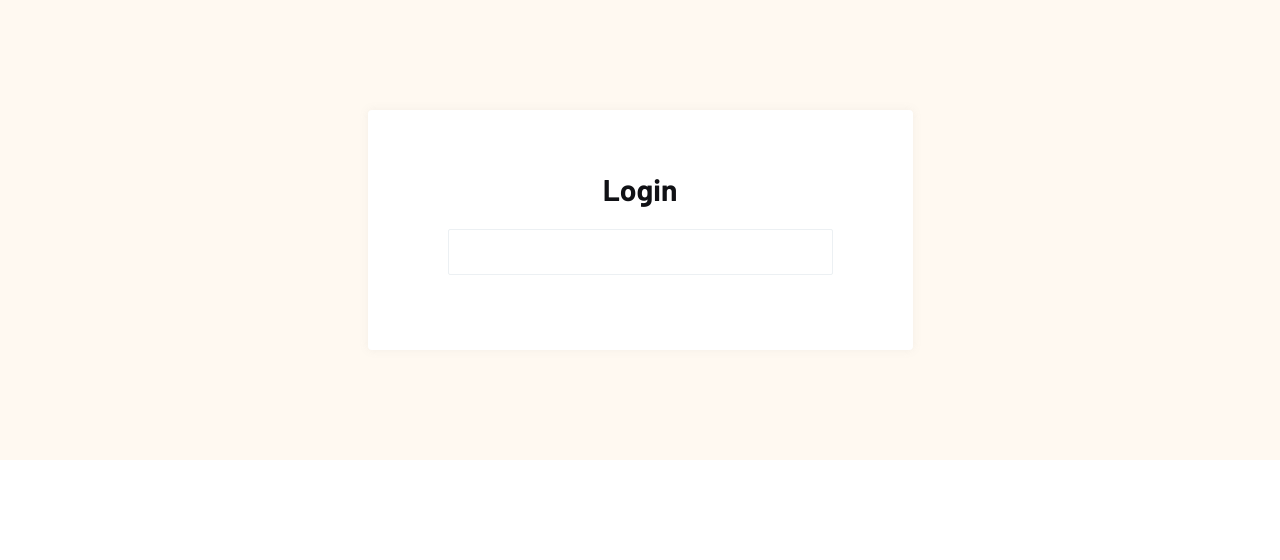
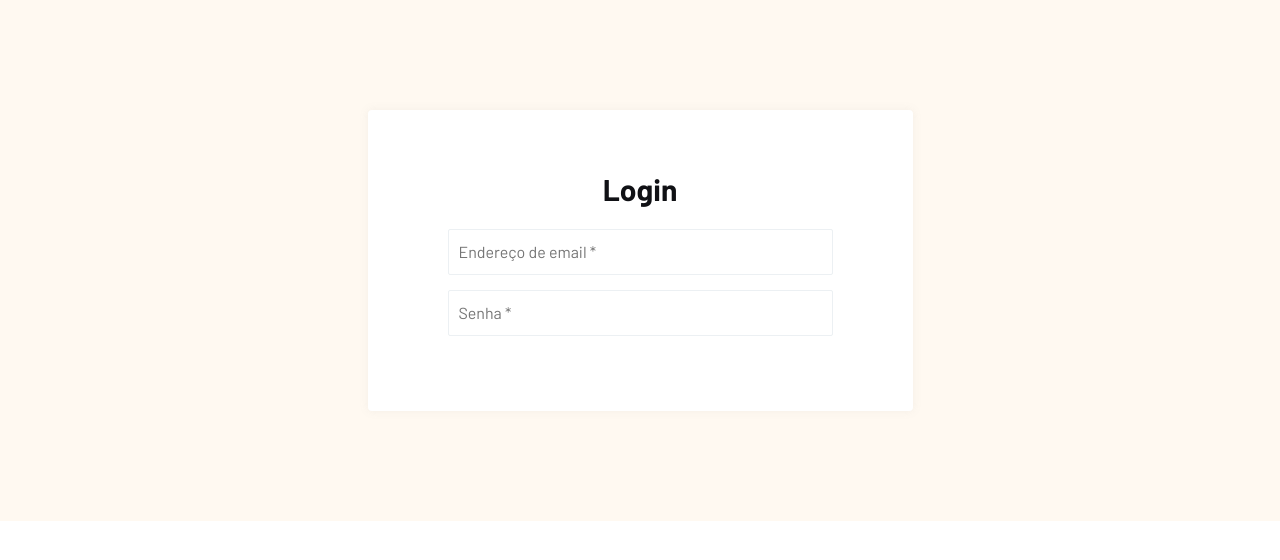
Before and after one commit to Pablo-jesuss/ecommerce-com-react, a React (Vite) app in the folder ecommerce/: page /login in a window 1280 px wide. Shown: the top 560 px of the page. Built offline with nearby package versions, Linux system fonts and the light colour scheme; no server answers.

Commit message:
formGroup

```diff
--- a/ecommerce/src/components/Login.jsx
+++ b/ecommerce/src/components/Login.jsx
@@ -32,7 +32,27 @@ const Login = () => {
             <h3 className="title">{title}</h3>
             <form className="account-form" onSubmit={handleLogin}>
               <div className="form-group">
-                <input type="email" name="" id="" />
+                <input
+                  type="email"
+                  name="email"
+                  id="email"
+                  placeholder="Endereço de email *"
+                  required
+                />
+              </div>
+
+              <div className="form-group">
+                <input
+                  type="password"
+                  name="password"
+                  id="password"
+                  placeholder="Senha *"
+                  required
+                />
+              </div>
+
+              <div className="form-group">
+                <div></div>
               </div>
             </form>
           </div>
```
